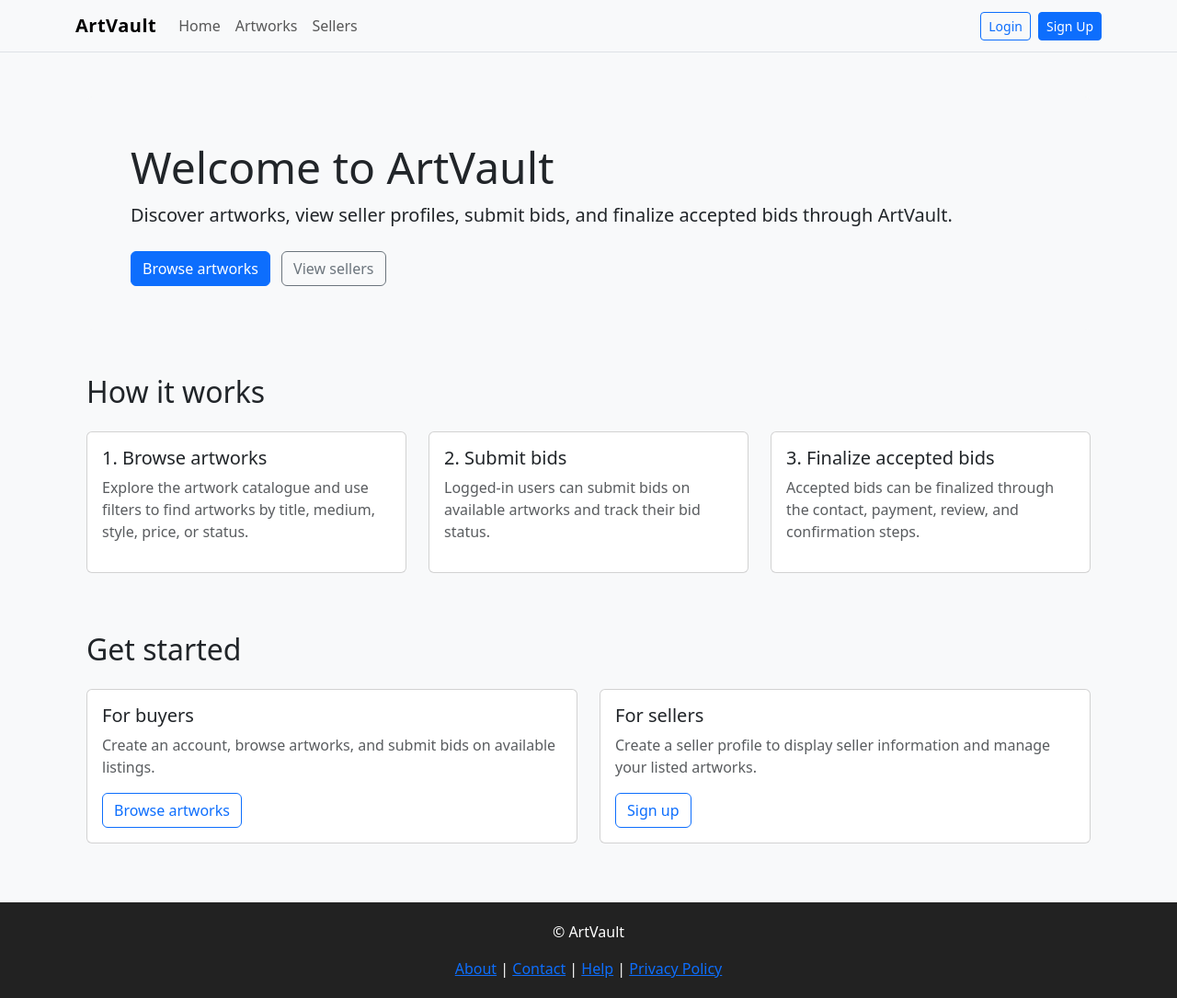
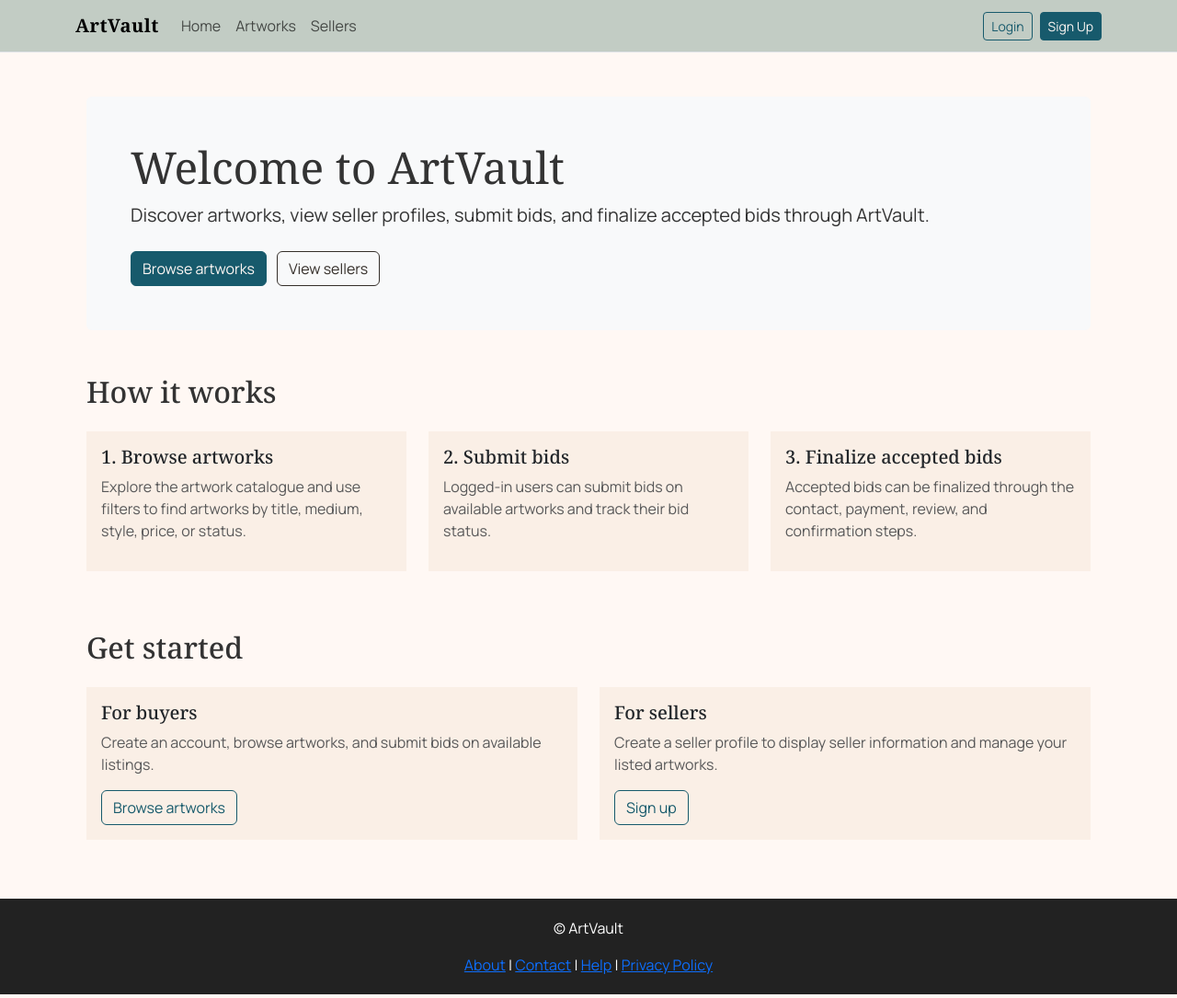
Before and after one commit to Alexander-HR/ArtVault, a Django app: page / in a window 1280 px wide. Shown: the whole page at 92% size. Run offline with Django 5.2, Linux system fonts and the light colour scheme.

Commit message:
Started a style.css

```diff
--- a/static/css/style.css
+++ b/static/css/style.css
@@ -1,11 +1,142 @@
+@import url('https://fonts.googleapis.com/css2?family=Manrope:wght@400;500;600;700&family=Noto+Serif:wght@400;500;600;700&display=swap');
+
+:root {
+    --primary-color: #175A6C;
+    --primary-text: #FFF8F4;
+    --secondary-color: #352F2A;
+    --bg-primary: #FFF8F4;
+    --bg-secondary: #C2CCC4;
+    --bg-card: #FAEFE6;
+    --bg-stripe-dark: #ECE0D8;
+}
+
+* {
+    font-family: 'Manrope', sans-serif;
+}
+
+h1, h2, h3, h4, h5, h6, .navbar-brand {
+    font-family: 'Noto Serif', serif;
+}
+
 body {
-    background-color: #f8f9fa;
+    background-color: var(--bg-primary);
+    color: #333;
+}
+
+/* Navbar & Footer */
+.navbar {
+    background-color: var(--bg-secondary) !important;
 }
 
 .navbar-brand {
     letter-spacing: 0.5px;
 }
 
+footer {
+    background-color: var(--bg-secondary);
+}
+
+/* Cards */
+.card {
+    background-color: var(--bg-card);
+    border: none;
+}
+
+.card-body {
+    background-color: var(--bg-card);
+}
+
+/* Tables */
+.table {
+    background-color: var(--bg-primary);
+}
+
+.table-striped > tbody > tr:nth-of-type(even) {
+    background-color: var(--bg-stripe-dark);
+}
+
+.table-striped > tbody > tr:nth-of-type(odd) {
+    background-color: var(--bg-card);
+}
+
+.table thead {
+    background-color: var(--bg-secondary);
+    color: #333;
+}
+
+/* Primary Buttons */
+.btn-primary,
+.btn-success {
+    background-color: var(--primary-color);
+    border-color: var(--primary-color);
+    color: var(--primary-text);
+}
+
+.btn-primary:hover,
+.btn-success:hover {
+    background-color: #0f3f52;
+    border-color: #0f3f52;
+    color: var(--primary-text);
+}
+
+.btn-primary:focus,
+.btn-primary:active,
+.btn-primary.active,
+.btn-success:focus,
+.btn-success:active,
+.btn-success.active {
+    background-color: #0f3f52;
+    border-color: #0f3f52;
+    color: var(--primary-text);
+}
+
+/* Outline Primary Buttons */
+.btn-outline-primary {
+    border: 1.5px solid var(--primary-color);
+    color: var(--primary-color);
+}
+
+.btn-outline-primary:hover {
+    background-color: var(--primary-color);
+    border-color: var(--primary-color);
+    color: var(--primary-text);
+}
+
+.btn-outline-primary:focus,
+.btn-outline-primary:active,
+.btn-outline-primary.active {
+    background-color: var(--primary-color);
+    border-color: var(--primary-color);
+    color: var(--primary-text);
+}
+
+/* Secondary Buttons */
+.btn-secondary,
+.btn-outline-secondary {
+    background-color: transparent;
+    border: 1.5px solid var(--secondary-color);
+    color: var(--secondary-color);
+}
+
+.btn-secondary:hover,
+.btn-outline-secondary:hover {
+    background-color: var(--secondary-color);
+    color: white;
+    border-color: var(--secondary-color);
+}
+
+.btn-secondary:focus,
+.btn-secondary:active,
+.btn-secondary.active,
+.btn-outline-secondary:focus,
+.btn-outline-secondary:active,
+.btn-outline-secondary.active {
+    background-color: var(--secondary-color);
+    color: white;
+    border-color: var(--secondary-color);
+}
+
+/* Artwork Image */
 img.card-img-top.artwork-thumbnail {
     height: 250px;
     object-fit: cover;
```
